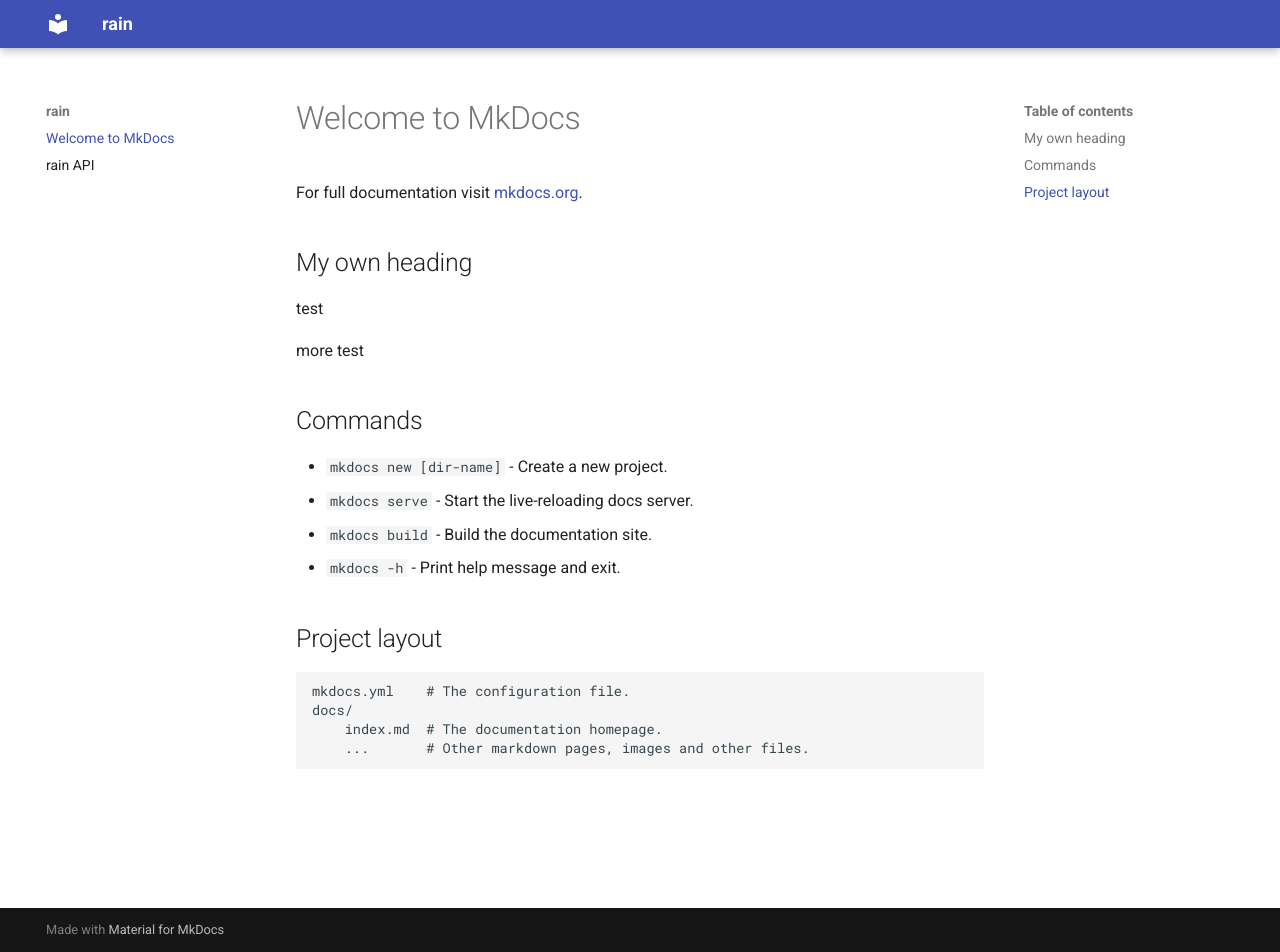
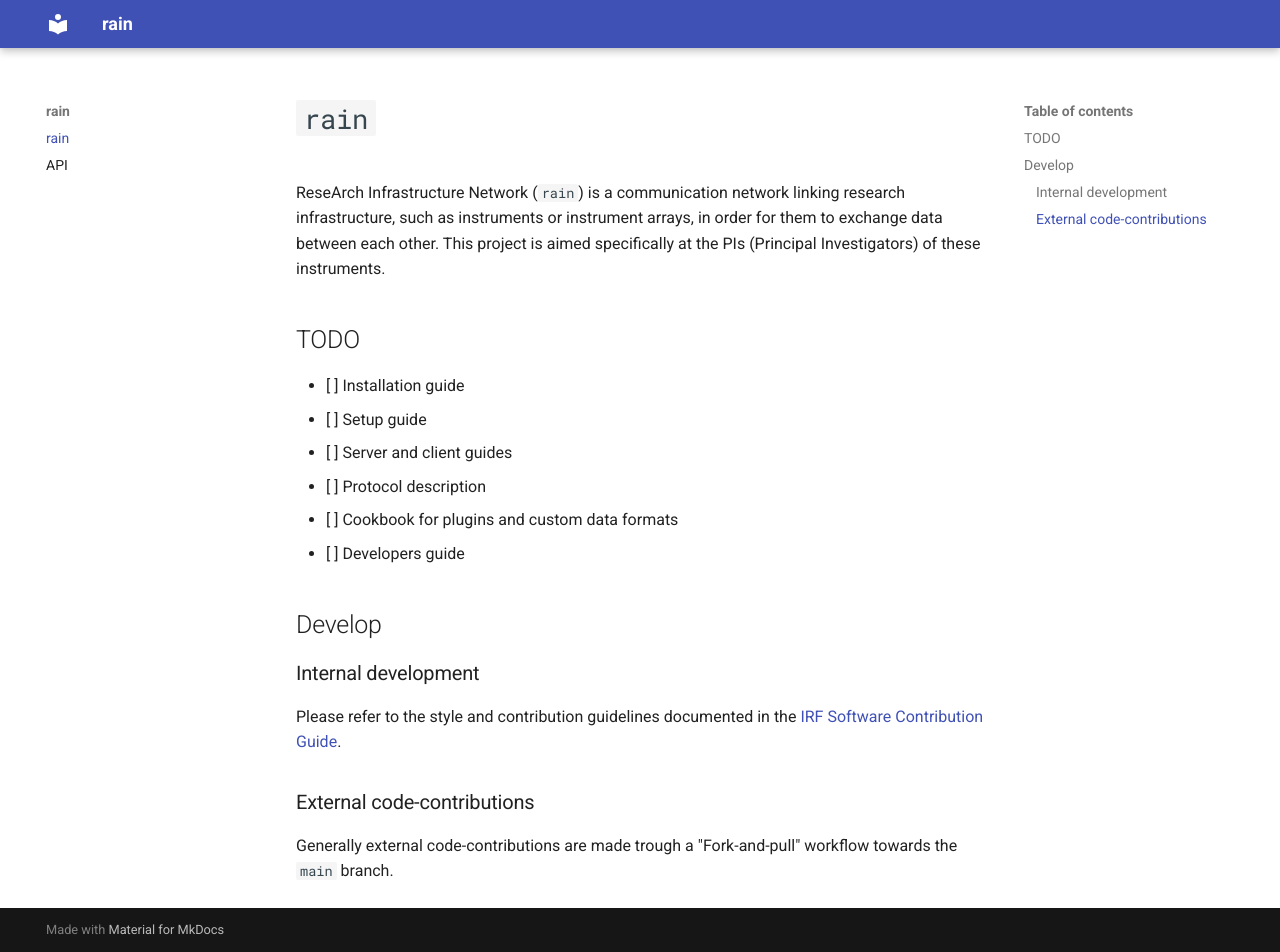
Before and after one commit to danielk333/rain, an MkDocs documentation site: the page built from docs/index.md, in a window 1280 px wide and 952 px high. Built offline with MkDocs 1.6.1 and Material for MkDocs 9.7.7, drawn with Linux system fonts in a browser that asks for light colours.

Commit message:
updated docs with api and proper numpydoc setup

```diff
--- a/docs/index.md
+++ b/docs/index.md
@@ -1,23 +1,25 @@
-# Welcome to MkDocs
+# `rain`
 
-For full documentation visit [mkdocs.org](https://www.mkdocs.org).
+ReseArch Infrastructure Network (`rain`) is a communication network linking research infrastructure, such as instruments or instrument arrays, in order for them to exchange data between each other.
+This project is aimed specifically at the PIs (Principal Investigators) of these instruments.
 
-## My own heading
+## TODO
 
-test
+- [ ] Installation guide
+- [ ] Setup guide
+- [ ] Server and client guides
+- [ ] Protocol description
+- [ ] Cookbook for plugins and custom data formats
+- [ ] Developers guide
 
-more test
+## Develop
 
-## Commands
+### Internal development
 
-* `mkdocs new [dir-name]` - Create a new project.
-* `mkdocs serve` - Start the live-reloading docs server.
-* `mkdocs build` - Build the documentation site.
-* `mkdocs -h` - Print help message and exit.
+Please refer to the style and contribution guidelines documented in the
+[IRF Software Contribution Guide](https://danielk.developer.irf.se/software_contribution_guide/).
 
-## Project layout
+### External code-contributions
 
-    mkdocs.yml    # The configuration file.
-    docs/
-        index.md  # The documentation homepage.
-        ...       # Other markdown pages, images and other files.
+Generally external code-contributions are made trough a "Fork-and-pull"
+workflow towards the `main` branch.
--- a/mkdocs.yml
+++ b/mkdocs.yml
@@ -4,7 +4,15 @@
   name: "material"
 
 plugins:
-  - mkdocstrings
+  - mkdocstrings:
+      handlers:
+        python:
+          options:
+            docstring_style: numpy
+            docstring_section_style: table
+            show_docstring_functions: true
+            show_docstring_modules: true
+            show_docstring_description: true
 
 nav:
   - index.md
--- /dev/null
+++ b/src/rain/version.py
@@ -0,0 +1 @@
+__version__ = "0.4.0"
```
Also changed, not shown: docs/api.md (+28 -4 lines), generate_api_docs.py (added, +18 -0 lines), 1 other file.
